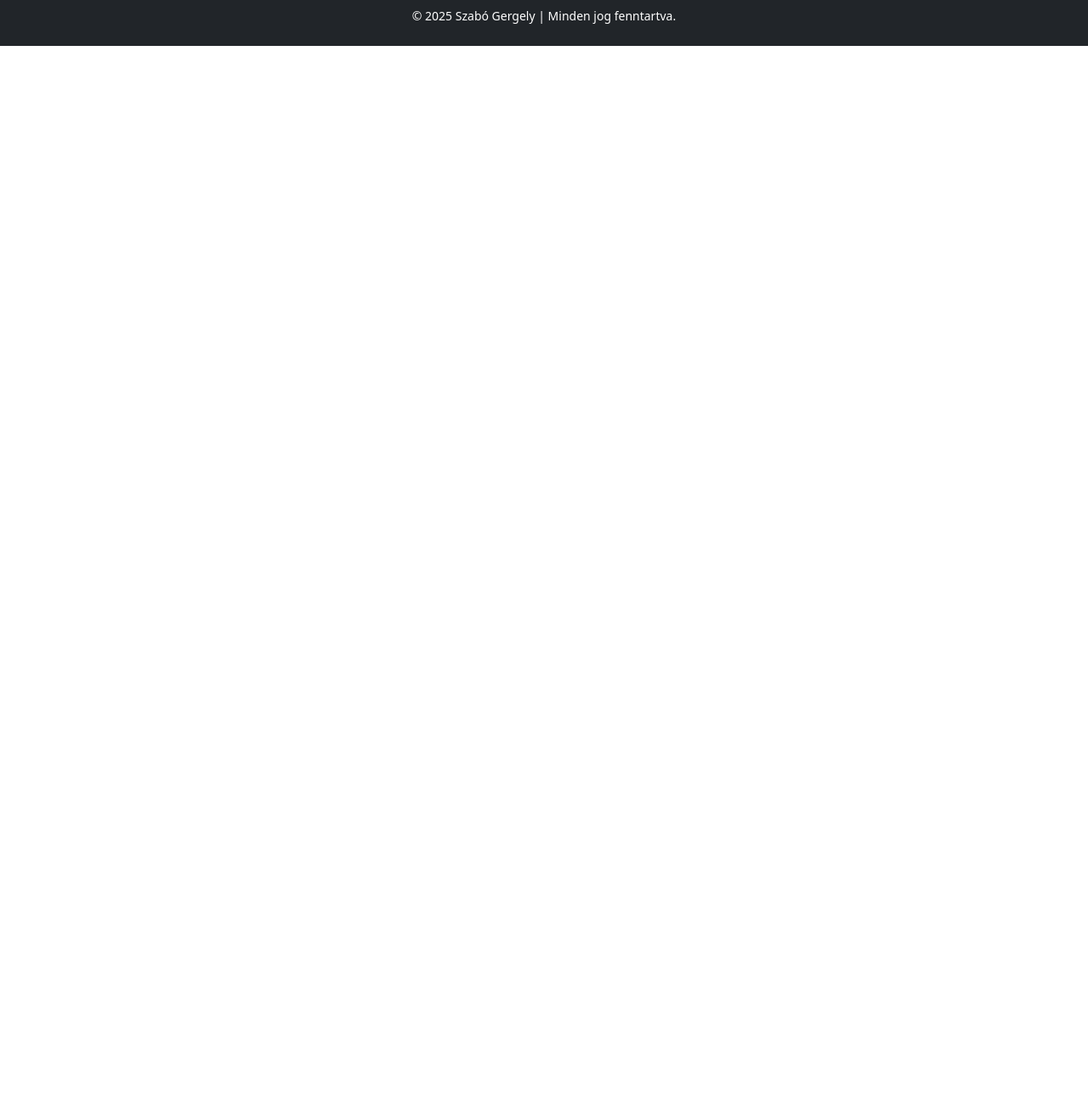
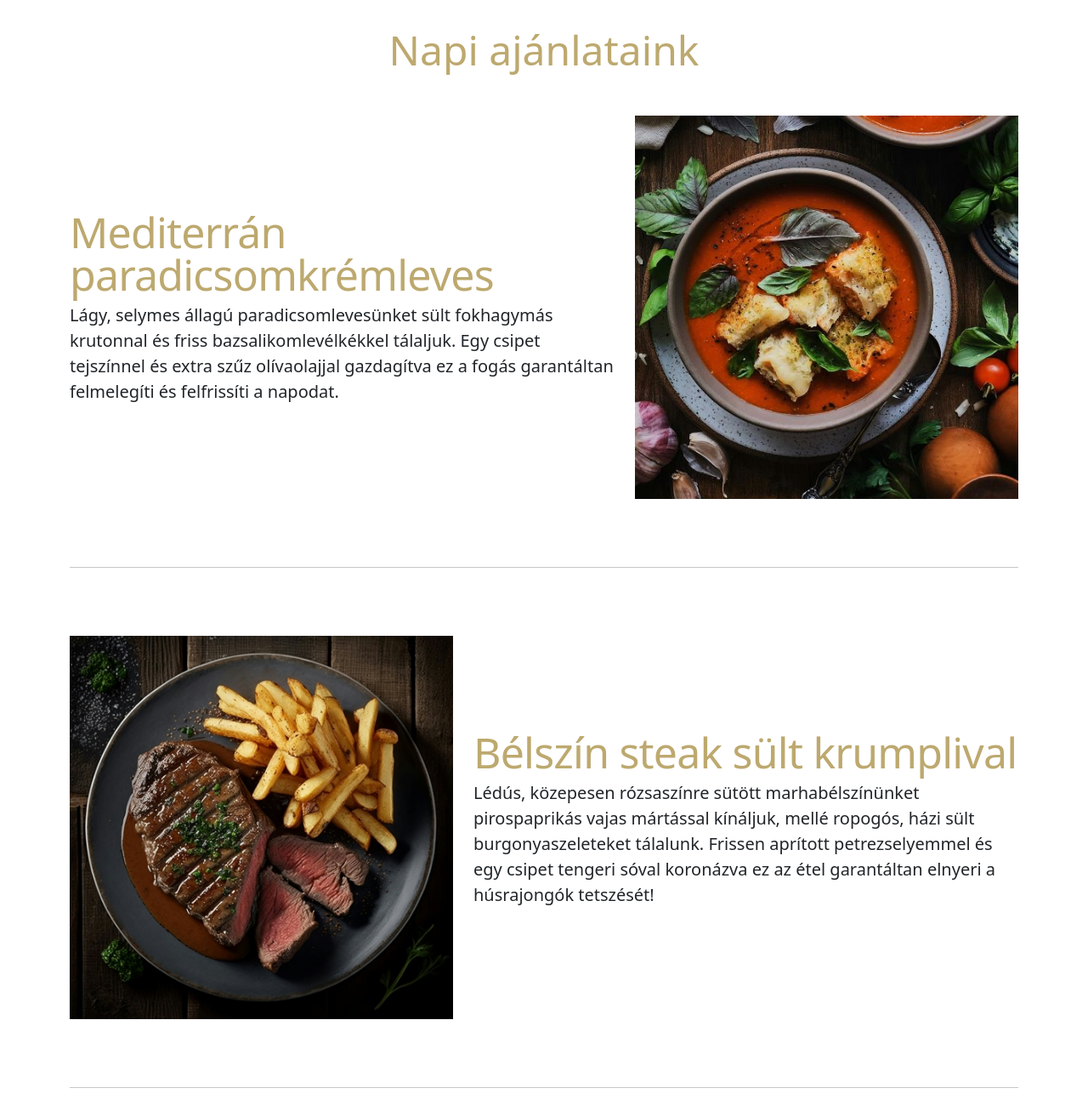
Before and after one commit to szbgreg/webprog-lab03, a plain HTML site: page index.html in a window 1280 px wide. Shown: the part 1000-2300 px from the top of the page at 85% size. Before the commit the page ends 1054 px from the top, so only its background shows below. Drawn offline with Linux system fonts and the light colour scheme.

Commit message:
add: Napi ajánlatok

```diff
--- a/css/style.css
+++ b/css/style.css
@@ -94,3 +94,32 @@ body {
   font-weight: 500;
   border-bottom: 2px solid var(--gourmet-beige);
 }
+
+.daily-offers__title {
+  color: var(--gourmet-beige);
+  font-size: 3rem;
+  margin: 3rem 0;
+}
+
+.daily-offers__divider {
+  margin: 5rem 0;
+}
+
+.offer__heading {
+  color: var(--gourmet-beige);
+  font-weight: 300;
+  line-height: 1;
+  letter-spacing: -0.05rem;
+}
+
+@media (min-width: 40em) {
+  .offer__heading {
+    font-size: 50px;
+  }
+}
+
+@media (min-width: 62em) {
+  .offer__heading {
+    margin-top: 7rem;
+  }
+}
--- a/index.html
+++ b/index.html
@@ -105,6 +105,76 @@
       </div>
     </section>
 
+    <section class="container daily-offers">
+      <h2 class="daily-offers__title text-center">Napi ajánlataink</h2>
+
+      <div class="row offer">
+        <div class="col-md-7">
+          <h2 class="offer__heading">Mediterrán paradicsomkrémleves</h2>
+          <p class="lead">
+            Lágy, selymes állagú paradicsomlevesünket sült fokhagymás krutonnal
+            és friss bazsalikomlevélkékkel tálaljuk. Egy csipet tejszínnel és
+            extra szűz olívaolajjal gazdagítva ez a fogás garantáltan
+            felmelegíti és felfrissíti a napodat.
+          </p>
+        </div>
+        <div class="col-md-5">
+          <img
+            src="images/tomato_soup.jpg"
+            class="img-fluid offer__img mx-auto"
+            width="500"
+            height="500"
+            focusable="false"
+          />
+        </div>
+      </div>
+
+      <hr class="daily-offers__divider" />
+
+      <div class="row offer">
+        <div class="col-md-7 order-md-2">
+          <h2 class="offer__heading">Bélszín steak sült krumplival</h2>
+          <p class="lead">
+            Lédús, közepesen rózsaszínre sütött marhabélszínünket pirospaprikás
+            vajas mártással kínáljuk, mellé ropogós, házi sült
+            burgonyaszeleteket tálalunk. Frissen aprított petrezselyemmel és egy
+            csipet tengeri sóval koronázva ez az étel garantáltan elnyeri a
+            húsrajongók tetszését!
+          </p>
+        </div>
+        <div class="col-md-5 order-md-1">
+          <img
+            src="images/steak.jpg"
+            class="img-fluid offer__img mx-auto"
+            width="500"
+            height="500"
+            focusable="false"
+          />
+        </div>
+      </div>
+
+      <hr class="daily-offers__divider" />
+
+      <div class="row offer">
+        <div class="col-md-7">
+          <h2 class="offer__heading">Áfonyás sajttorta</h2>
+          <p class="lead">
+            Krémes, omlós alappal készült sajttortánkat édes-áfonyás szósszal koronázzuk, a friss bogyós gyümölcsök pikáns zamata tökéletes lezárása bármilyen étkezésnek. A könnyed textúra és az élénk színek garantáltan felejthetetlen desszertet kínálnak.
+          </p>
+        </div>
+        <div class="col-md-5">
+          <img
+            src="images/cake.jpg"
+            class="img-fluid offer__img mx-auto"
+            width="500"
+            height="500"
+            focusable="false"
+          />
+        </div>
+
+      <hr class="daily-offers__divider" />
+    </section>
+
     <footer class="bg-dark text-white py-4">
       <div class="container text-center">
         <small>&copy; 2025 Szabó Gergely | Minden jog fenntartva.</small>
```
Also changed, not shown: images/cake.jpg (added), images/steak.jpg (added), images/tomato_soup.jpg (added).
